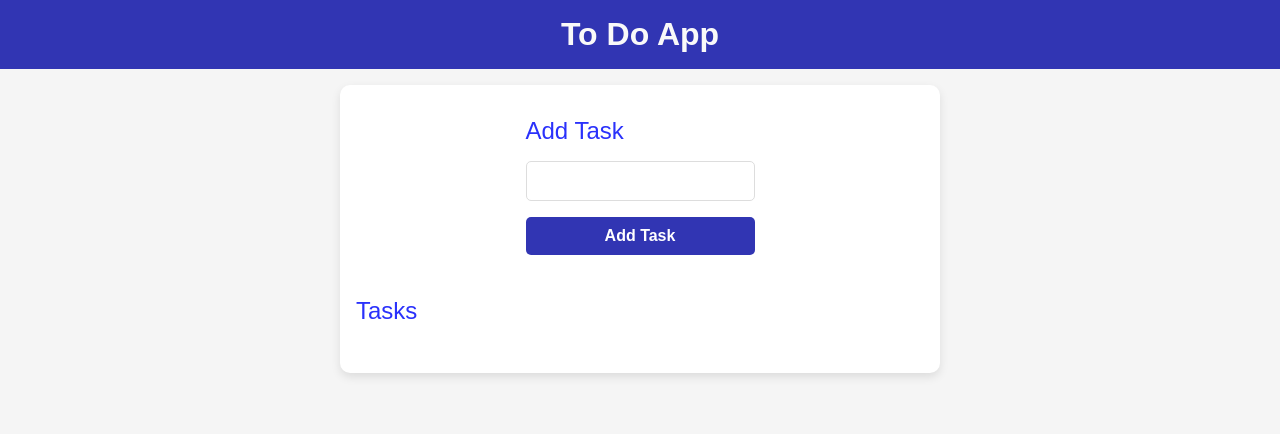
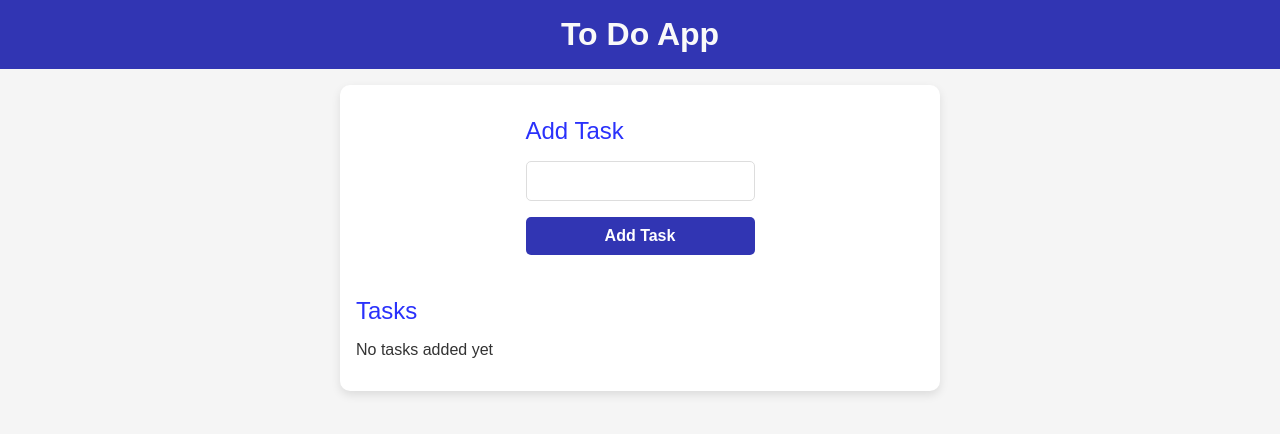
Before and after one commit to rolanvb/todo-app, a SvelteKit app: page / in a window 1280 px wide. Shown: the top 434 px of the page. Built offline with nearby package versions, Linux system fonts and the light colour scheme.

Commit message:
added no tasks message
added a "no tasks yet" message for when the task list is empty

```diff
--- a/src/routes/+page.svelte
+++ b/src/routes/+page.svelte
@@ -3,9 +3,9 @@
 
     let tasks = [];
 
-    // Retrieve tasks from local storage on component mount
+    // Retrieve tasks from session storage on component mount
     onMount(() => {
-        const storedTasks = localStorage.getItem('tasks');
+        const storedTasks = sessionStorage.getItem('tasks');
         if (storedTasks) {
             tasks = JSON.parse(storedTasks);
         }
@@ -17,7 +17,7 @@
         const taskName = event.target.taskName.value;
         if (taskName) {
             tasks = [...tasks, { name: taskName, done: false }];
-            localStorage.setItem('tasks', JSON.stringify(tasks));
+            sessionStorage.setItem('tasks', JSON.stringify(tasks));
             event.target.reset();
         }
     }
@@ -25,7 +25,7 @@
     // Function to toggle task completion
     function toggleTask(index) {
         tasks = tasks.map((task, i) => i === index ? { ...task, done: !task.done } : task);
-        localStorage.setItem('tasks', JSON.stringify(tasks));
+        sessionStorage.setItem('tasks', JSON.stringify(tasks));
     }
 </script>
 
@@ -41,9 +41,15 @@
     <section class="taskList">
         <h2 class="sectionTitle">Tasks</h2>
         <ul>
-            {#each tasks as task, index}
-                <li><button on:click={() => toggleTask(index)} class:done={task.done} class=task>{task.name}</button></li>
-            {/each}
+            {#if tasks.length === 0}
+                <p>No tasks added yet</p>
+            {:else}
+                {#each tasks as task, index}
+                    <li>
+                        <button on:click={() => toggleTask(index)} class:done={task.done} class=task>{task.name}</button>
+                    </li>
+                {/each}
+            {/if}
         </ul>
     </section>
 </main>
```
